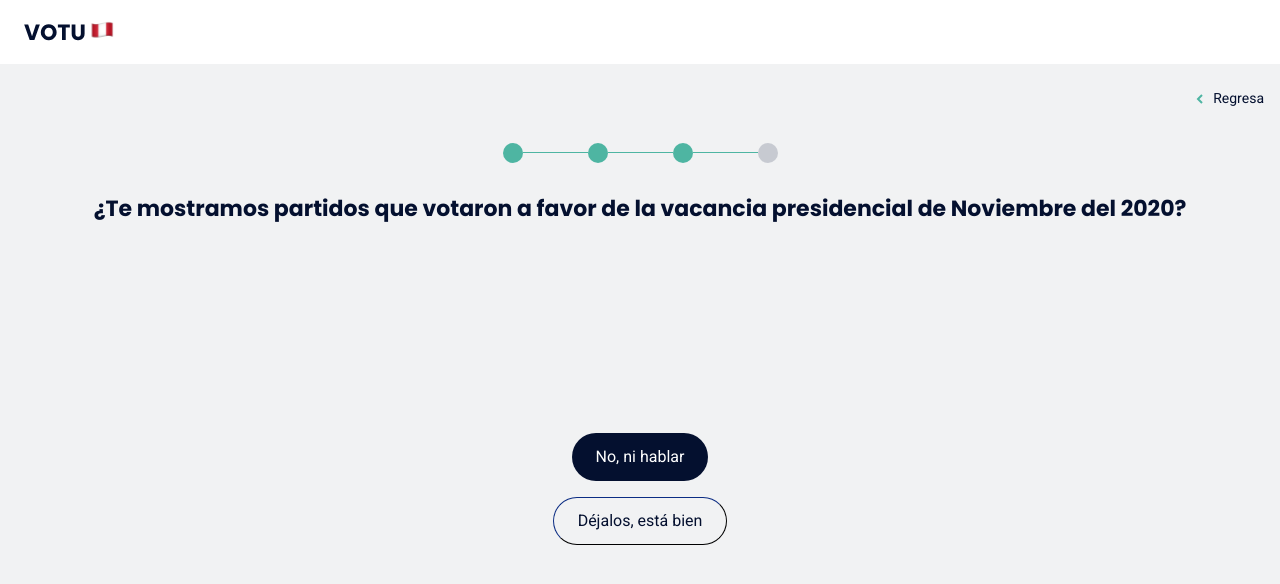
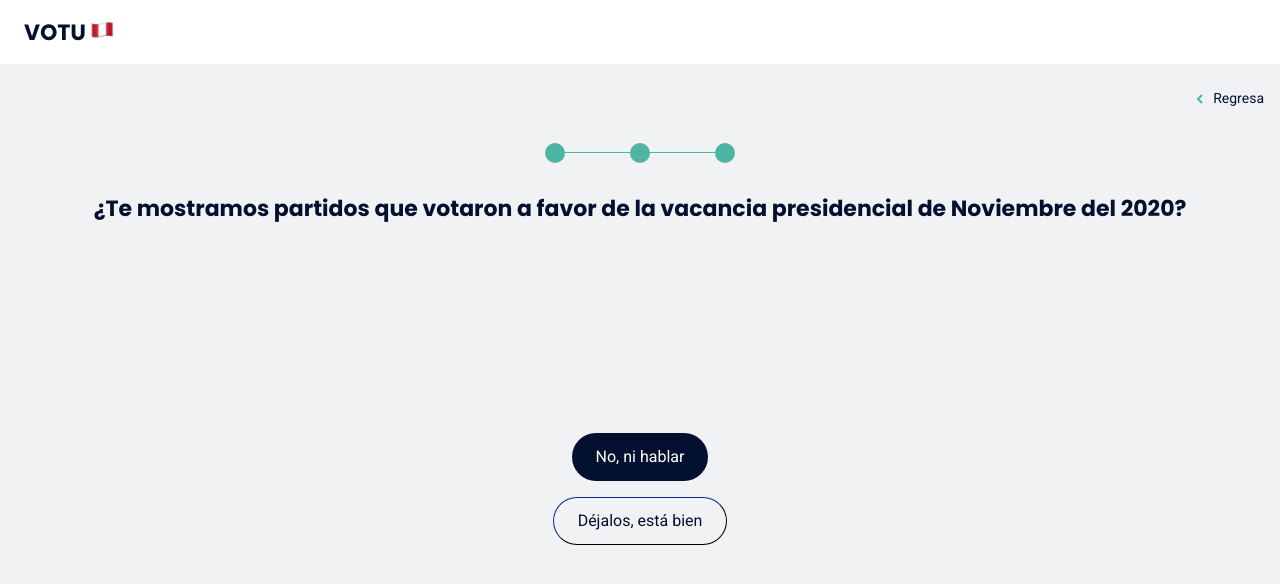
Before and after one commit to openpolitica/open-wizard, a Next.js app: page /steps/3 in a window 1280 px wide. Shown: the top 584 px of the page. Built offline with nearby package versions, Linux system fonts and the light colour scheme.

Commit message:
Reduce Steppers from 4 to 3

```diff
--- a/components/Steps/1/index.js
+++ b/components/Steps/1/index.js
@@ -36,7 +36,7 @@ export default function Step1() {
       <Styled.Header />
       <Styled.GoBackButton to={'/'} text="Regresa" />
       <Styled.Step>
-        <Styled.Stepper steps={1} of={4} />
+        <Styled.Stepper steps={1} of={3} />
         <Styled.Title>¿Dónde vives?</Styled.Title>
         <Styled.Paragraph align="center">
           Con este filtro solo te mostraremos candidatos para tu departamento.
--- a/components/Steps/2/index.js
+++ b/components/Steps/2/index.js
@@ -18,7 +18,7 @@ export default function Step2() {
       <Styled.Header />
       <Styled.GoBackButton to={'/steps/1'} text="Regresa" />
       <Styled.Step>
-        <Styled.Stepper steps={2} of={4} />
+        <Styled.Stepper steps={2} of={3} />
         <Styled.Title align="center">
           ¿Incluimos candidatos con sentencias en el Poder Judicial?
         </Styled.Title>
--- a/components/Steps/3/index.js
+++ b/components/Steps/3/index.js
@@ -18,7 +18,7 @@ export default function Step3() {
       <Styled.Header />
       <Styled.GoBackButton to={'/steps/2'} text="Regresa" />
       <Styled.Step>
-        <Styled.Stepper steps={3} of={4} />
+        <Styled.Stepper steps={3} of={3} />
         <Styled.Title align="center">
           ¿Te mostramos partidos que votaron a favor de la vacancia presidencial
           de Noviembre del 2020?
```
